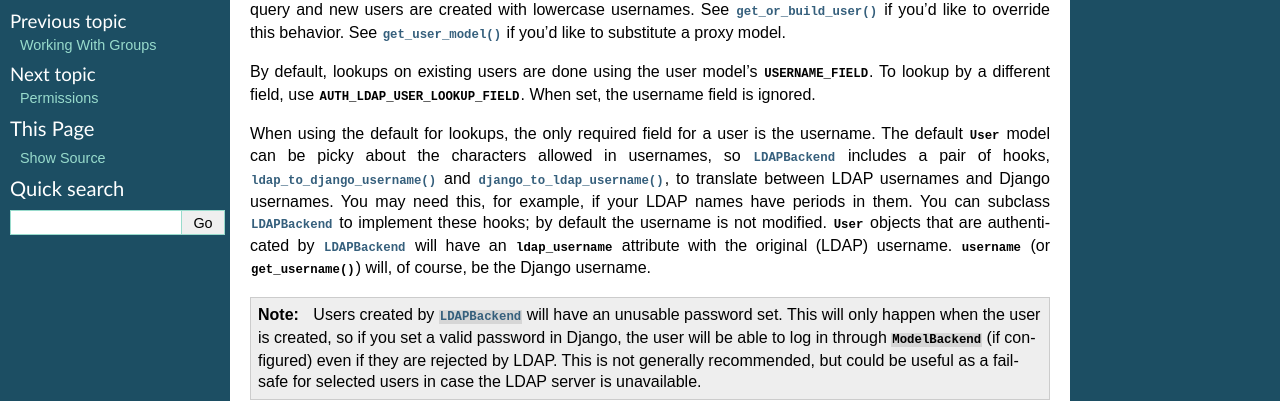
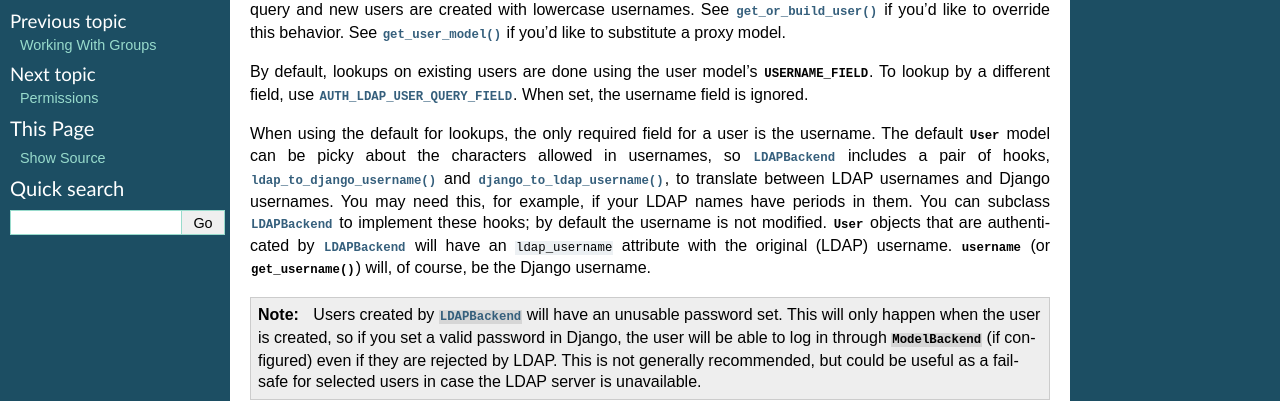
Before and after one commit to django-auth-ldap/django-auth-ldap, a Sphinx documentation site: the page built from docs/users.rst, in a window 1280 px wide. Shown: the part 154-555 px from the top of the page. Built offline with Sphinx 7.4.7, drawn with Linux system fonts in a browser that asks for light colours; part of the change alters nothing that is shown.

```diff
--- a/docs/users.rst
+++ b/docs/users.rst
@@ -13,7 +13,7 @@ substitute a proxy model.
 
 By default, lookups on existing users are done using the user model's
 :attr:`~django.contrib.auth.models.CustomUser.USERNAME_FIELD`. To lookup by a
-different field, use :setting:`AUTH_LDAP_USER_LOOKUP_FIELD`. When set, the
+different field, use :setting:`AUTH_LDAP_USER_QUERY_FIELD`. When set, the
 username field is ignored.
 
 When using the default for lookups, the only required field for a user is the
@@ -27,8 +27,8 @@ example, if your LDAP names have periods in them. You can subclass
 :class:`~django_auth_ldap.backend.LDAPBackend` to implement these hooks; by
 default the username is not modified. :class:`~django.contrib.auth.models.User`
 objects that are authenticated by
-:class:`~django_auth_ldap.backend.LDAPBackend` will have an
-:attr:`ldap_username` attribute with the original (LDAP) username.
+:class:`~django_auth_ldap.backend.LDAPBackend` will have an ``ldap_username``
+attribute with the original (LDAP) username.
 :attr:`~django.contrib.auth.models.User.username` (or
 :meth:`~django.contrib.auth.models.AbstractBaseUser.get_username`) will, of
 course, be the Django username.
```
Also changed, not shown: .travis.yml, 3 other files.
